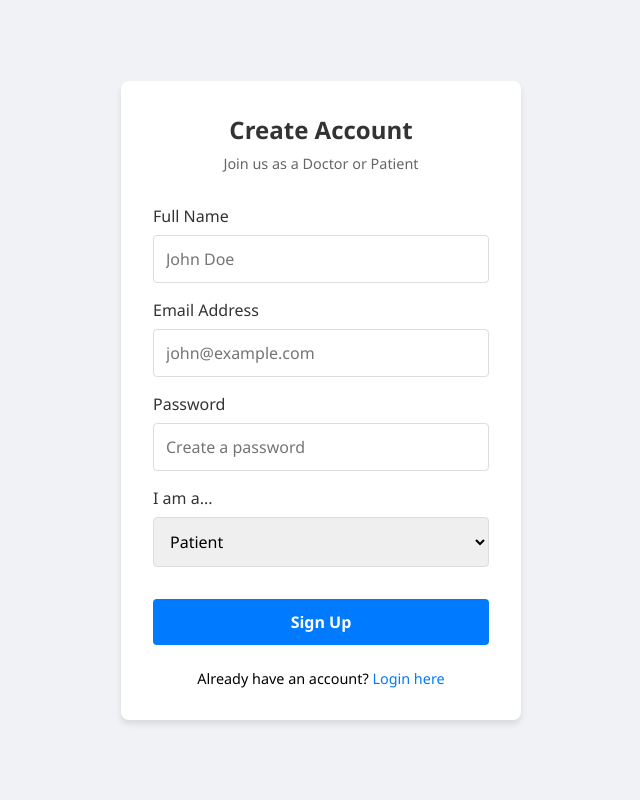
After one commit to rafidabrar47/appointment-scheduler, a PHP site: page /views/register.php in a window 1280 px wide. The commit adds this page. Shown: the whole page, without its empty margins (319-959 px from the left). Run offline with PHP 8.4, Linux system fonts and the light colour scheme.

Commit message:
add missing register method to AuthController

```diff
--- a/index.php
+++ b/index.php
@@ -111,6 +111,12 @@ switch ($action) {
         $apptController->book();
         break;
 
+    case 'register_submit':
+        require_once 'controllers/AuthController.php';
+        $auth = new AuthController();
+        $auth->register();
+        break;
+
     default:
         echo "404 - Page Not Found";
         break;
--- /dev/null
+++ b/views/register.php
@@ -0,0 +1,50 @@
+<!DOCTYPE html>
+<html lang="en">
+<head>
+    <meta charset="UTF-8">
+    <title>Register - TechSpace</title>
+    <link rel="stylesheet" href="assets/css/style.css">
+</head>
+<body>
+
+    <div class="auth-container">
+        <div class="auth-header">
+            <h2>Create Account</h2>
+            <p>Join us as a Doctor or Patient</p>
+        </div>
+
+        <form action="index.php?action=register_submit" method="POST">
+
+            <div class="form-group">
+                <label>Full Name</label>
+                <input type="text" name="name" class="form-control" placeholder="John Doe" required>
+            </div>
+
+            <div class="form-group">
+                <label>Email Address</label>
+                <input type="email" name="email" class="form-control" placeholder="john@example.com" required>
+            </div>
+
+            <div class="form-group">
+                <label>Password</label>
+                <input type="password" name="password" class="form-control" placeholder="Create a password" required>
+            </div>
+
+            <div class="form-group">
+                <label>I am a...</label>
+                <select name="role" class="form-control" required>
+                    <option value="patient">Patient</option>
+                    <option value="doctor">Doctor</option>
+                </select>
+            </div>
+
+            <button type="submit" class="btn-primary">Sign Up</button>
+        </form>
+
+        <div class="auth-footer">
+            <p>Already have an account? <a href="index.php?action=login">Login here</a></p>
+        </div>
+    </div>
+
+</body>
+</html>
```
Also changed, not shown: controllers/AuthController.php (+20 -5 lines).
